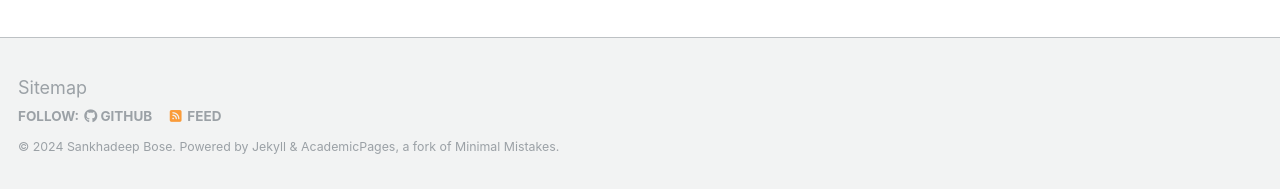
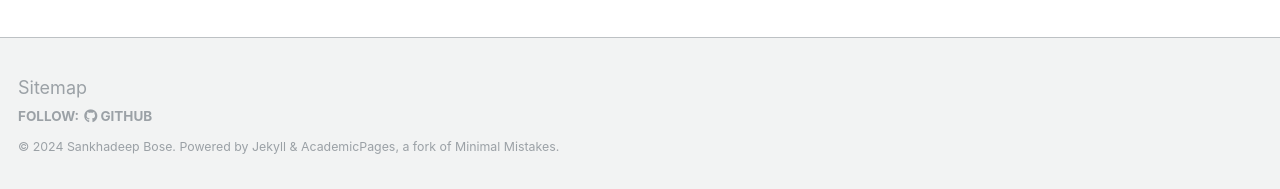
Before and after one commit to sankhadeepbose/sankhadeepbose.github.io, a Jekyll site: the page built from _pages/about.md, in a window 1280 px wide and 900 px high, scrolled down 2660 px. Shown: the part 708-897 px from the top of the window. Built offline with Jekyll 4.4.1, drawn with Linux system fonts in a browser that asks for light colours; some web fonts are replaced.

Commit message:
Update _config.yml

```diff
--- a/_config.yml
+++ b/_config.yml
@@ -108,7 +108,7 @@
       options:
         format           : "iso8601" # "iso8601" (default), "timestamp-seconds", "timestamp-milliseconds"
 atom_feed:
-  hide                   : false     # change to true to hide the RSS feed in the footer
+  hide                   : true     # change to true to hide the RSS feed in the footer
   path                   : # blank (default) uses feed.xml
 
 
@@ -281,7 +281,7 @@
 permalink: /:categories/:title/
 # paginate: 5 # amount of posts to show
 # paginate_path: /page:num/
-timezone: America/Los_Angeles # http://en.wikipedia.org/wiki/List_of_tz_database_time_zones
+timezone: Asia/Calcutta # http://en.wikipedia.org/wiki/List_of_tz_database_time_zones
 
 
 # Plugins
```
